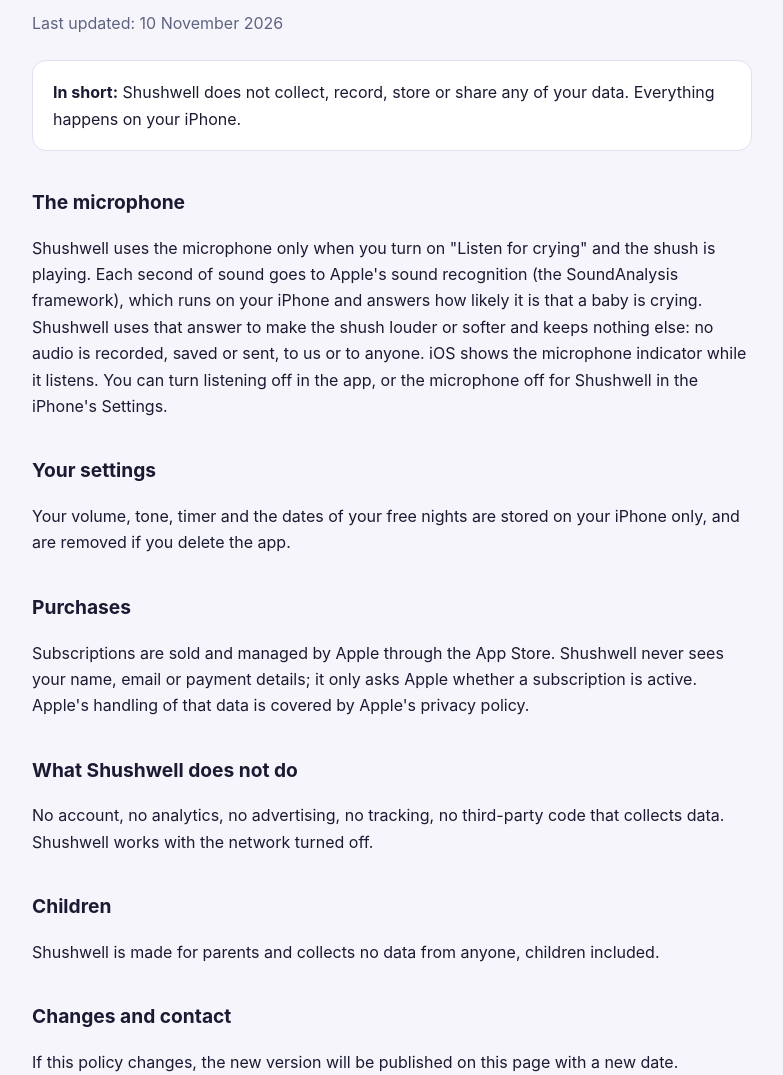
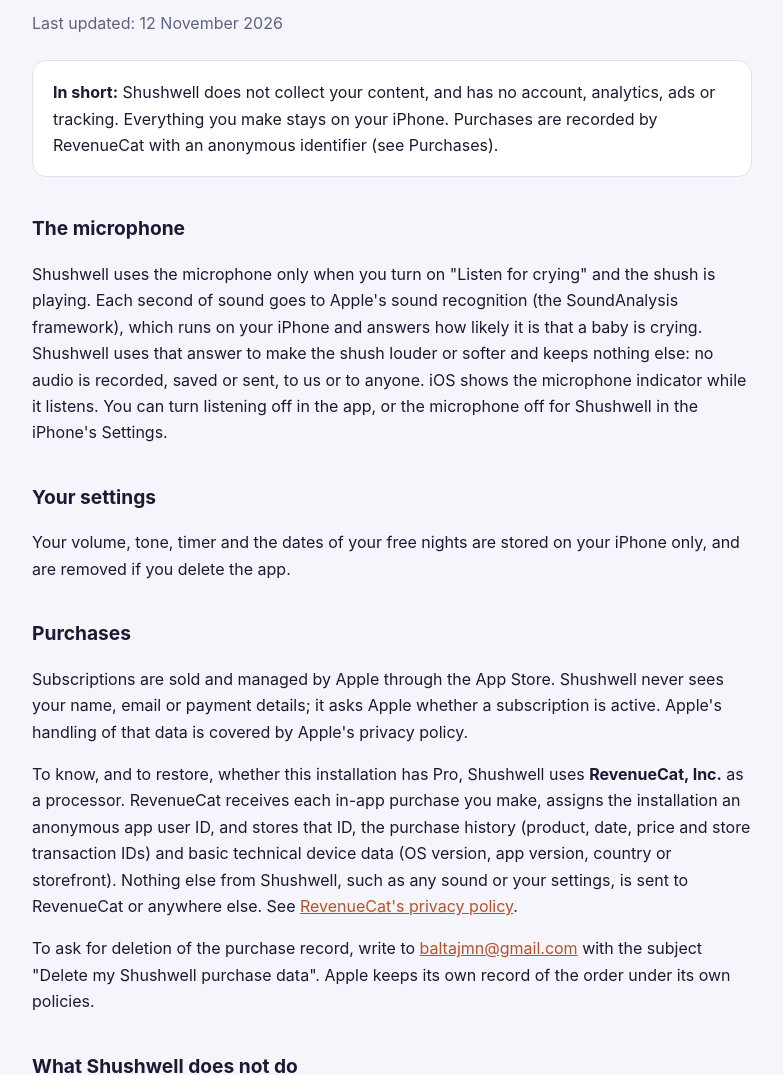
Before and after one commit to BaltaJmn/shushwell-privacy, a plain HTML site: page privacy/index.html in a window 1280 px wide. Shown: the part 155-1230 px from the top of the page, without its empty margins (248-1031 px from the left). Drawn offline with Linux system fonts and the light colour scheme.

Commit message:
Privacy: RevenueCat records purchases
Co-Authored-By: Claude Opus 5.5 <noreply@anthropic.com>

```diff
--- a/privacy/index.html
+++ b/privacy/index.html
@@ -4,7 +4,7 @@
 <meta charset="utf-8">
 <meta name="viewport" content="width=device-width, initial-scale=1">
 <title>Shushwell Privacy Policy</title>
-<meta name="description" content="Shushwell does not collect any data. Listening for crying happens on your iPhone and nothing is recorded.">
+<meta name="description" content="Shushwell does not collect your content and has no account, analytics, ads or tracking. Listening for crying happens on your iPhone and nothing is recorded. Purchases are recorded by RevenueCat with an anonymous identifier.">
 <link rel="canonical" href="https://shushwell.baltajmn.dev/privacy/">
 <link rel="icon" href="/sw/icon-64.png" type="image/png">
 <link rel="stylesheet" href="/sw/site.css">
@@ -13,9 +13,9 @@
 <main>
 <a class="brand" href="/"><img src="/sw/icon-180.png" alt="">Shushwell</a>
 <h1>Privacy Policy</h1>
-<p class="lede">Last updated: 10 November 2026</p>
+<p class="lede">Last updated: 12 November 2026</p>
 
-<div class="box"><p><strong>In short:</strong> Shushwell does not collect, record, store or share any of your data. Everything happens on your iPhone.</p></div>
+<div class="box"><p><strong>In short:</strong> Shushwell does not collect your content, and has no account, analytics, ads or tracking. Everything you make stays on your iPhone. Purchases are recorded by RevenueCat with an anonymous identifier (see Purchases).</p></div>
 
 <h2>The microphone</h2>
 <p>Shushwell uses the microphone only when you turn on "Listen for crying" and the shush is playing. Each second of sound goes to Apple's sound recognition (the SoundAnalysis framework), which runs on your iPhone and answers how likely it is that a baby is crying. Shushwell uses that answer to make the shush louder or softer and keeps nothing else: no audio is recorded, saved or sent, to us or to anyone. iOS shows the microphone indicator while it listens. You can turn listening off in the app, or the microphone off for Shushwell in the iPhone's Settings.</p>
@@ -24,13 +24,15 @@
 <p>Your volume, tone, timer and the dates of your free nights are stored on your iPhone only, and are removed if you delete the app.</p>
 
 <h2>Purchases</h2>
-<p>Subscriptions are sold and managed by Apple through the App Store. Shushwell never sees your name, email or payment details; it only asks Apple whether a subscription is active. Apple's handling of that data is covered by Apple's privacy policy.</p>
+<p>Subscriptions are sold and managed by Apple through the App Store. Shushwell never sees your name, email or payment details; it asks Apple whether a subscription is active. Apple's handling of that data is covered by Apple's privacy policy.</p>
+<p>To know, and to restore, whether this installation has Pro, Shushwell uses <strong>RevenueCat, Inc.</strong> as a processor. RevenueCat receives each in-app purchase you make, assigns the installation an anonymous app user ID, and stores that ID, the purchase history (product, date, price and store transaction IDs) and basic technical device data (OS version, app version, country or storefront). Nothing else from Shushwell, such as any sound or your settings, is sent to RevenueCat or anywhere else. See <a href="https://www.revenuecat.com/privacy" rel="noopener">RevenueCat's privacy policy</a>.</p>
+<p>To ask for deletion of the purchase record, write to <a href="mailto:baltajmn@gmail.com?subject=Delete%20my%20Shushwell%20purchase%20data">baltajmn@gmail.com</a> with the subject "Delete my Shushwell purchase data". Apple keeps its own record of the order under its own policies.</p>
 
 <h2>What Shushwell does not do</h2>
-<p>No account, no analytics, no advertising, no tracking, no third-party code that collects data. Shushwell works with the network turned off.</p>
+<p>No account, no analytics, no advertising, no tracking. The only third-party code in the app is the RevenueCat purchases library, described under Purchases. Shushwell works with the network turned off; the purchase record is sent to RevenueCat when the device is online.</p>
 
 <h2>Children</h2>
-<p>Shushwell is made for parents and collects no data from anyone, children included.</p>
+<p>Shushwell is made for parents and collects no personal data from anyone, children included. The only thing that goes to RevenueCat is an anonymous installation ID and the purchase record (see Purchases).</p>
 
 <h2>Changes and contact</h2>
 <p>If this policy changes, the new version will be published on this page with a new date. Questions: <a href="mailto:baltajmn@gmail.com?subject=Shushwell%20privacy">baltajmn@gmail.com</a>. The developer is Baltasar Jiménez Rincón, Spain (details in the <a href="/legal.html">legal notice</a>).</p>
```
Also changed, not shown: index.html (+2 -2 lines).
